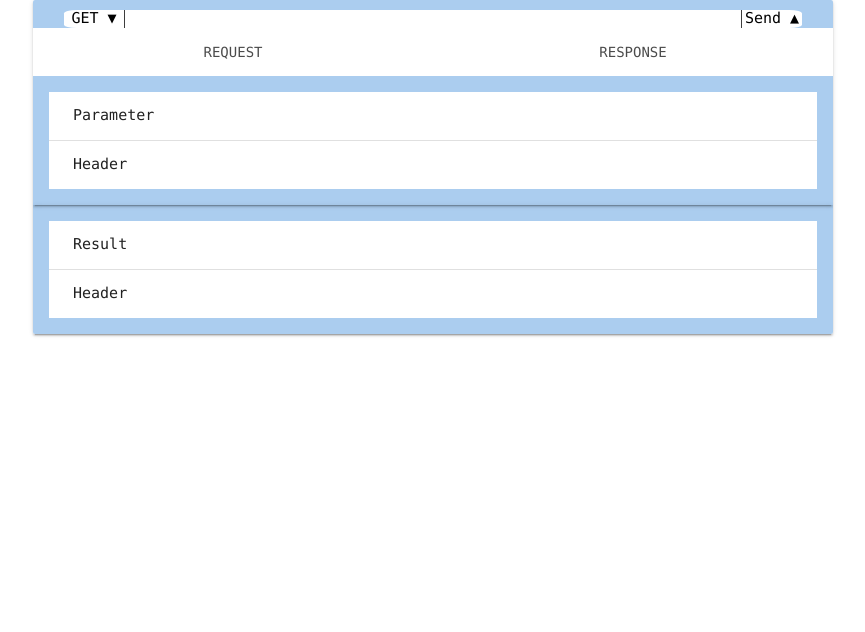
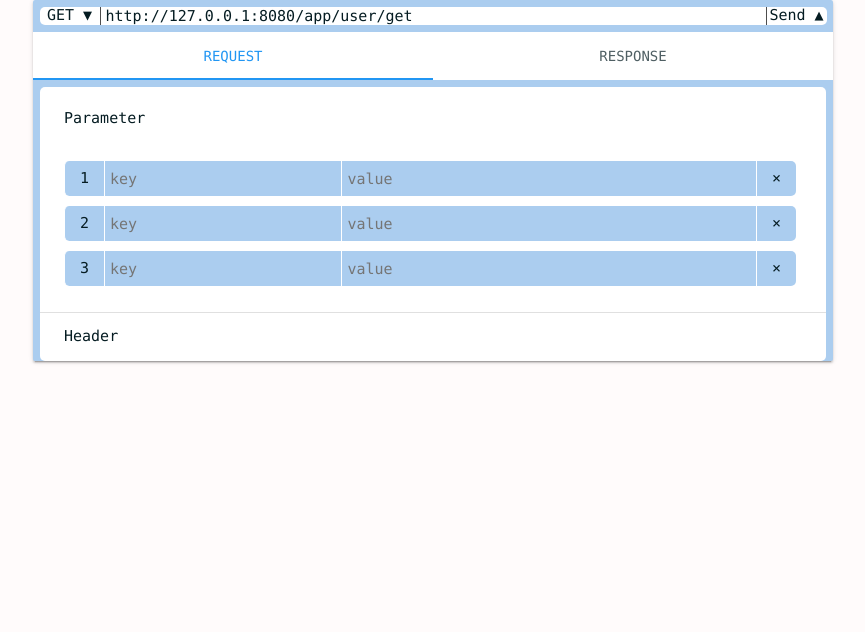
Before and after one commit to JiangKlijna/htt-papi, a plain HTML site: page web/index.html in a window 1280 px wide. Shown: the whole page, without its empty margins (207-1072 px from the left). Drawn offline with Linux system fonts and the light colour scheme; files that its build step writes are made by us from their sources.

Commit message:
:cat:adjust 2019-5-22

```diff
--- a/web/index.css
+++ b/web/index.css
@@ -2,26 +2,41 @@
 * {
     margin: 0;
     padding: 0;
+    color: #051c22;
     font-family: Consolas, sans-serif;
+}
+
+a, input, button {
+    color: #051c22;
+!important;
 }
 
 html, body {
     width: 100%;
     height: 100%;
+    background: #fffbfb;
 }
 
 header {
     width: 100%;
-    height: 10%;
+    height: 8%;
     background: #abcdef;
     text-align: center;
+    padding: 7px 0;
 }
 
-footer {
+nav {
     width: 100%;
-    height: 90%;
+    height: 8%;
+}
+
+aside {
+    width: 100%;
+    height: 84%;
     overflow-y: auto;
     background: #abcdef;
+    padding: 7px 0 0 0;
+    -ms-overflow-style:none;
 }
 
 .mdui-tab {
@@ -29,38 +44,107 @@ footer {
     background: white;
 }
 
+.mdui-panel-item {
+    margin: 0 auto;
+    width: calc(100% - 14px);
+}
+
+header p {
+    width: 100%;
+    height: 100%;
+}
+
 #h-method {
     outline: none;
     border: none;
-    border-top-left-radius: 21%;
-    border-bottom-left-radius: 21%;
+    border-top-left-radius: 5px;
+    border-bottom-left-radius: 5px;
     background: white;
     width: 60px;
-    height: 72%;
+    height: 100%;
     vertical-align: middle;
-    margin-top: 10px;
 }
 
 #h-url {
     outline: none;
     border: none;
-    border-left: 1px solid #3d3d3d;
-    border-right: 1px solid #3d3d3d;
-    width: 75%;
-    height: 72%;
+    border-left: 1px solid #4d4d4d;
+    border-right: 1px solid #4d4d4d;
+    height: 100%;
+    width: calc(100% - 145px);
     vertical-align: middle;
-    padding: 0 8px;
-    margin-top: 10px;
+    padding: 0 5px;
 }
 
 #h-send {
     outline: none;
     border: none;
-    border-top-right-radius: 21%;
-    border-bottom-right-radius: 21%;
+    border-top-right-radius: 5px;
+    border-bottom-right-radius: 5px;
     background: white;
     width: 60px;
-    height: 72%;
+    height: 100%;
     vertical-align: middle;
-    margin-top: 10px;
 }
+
+.item {
+    margin: 10px 0;
+    height: 35px;
+}
+
+.item-seq, .item-key, .item-val, .item-del {
+    vertical-align: middle;
+    background: #abcdef;
+    outline: none;
+    border: none;
+    height: 100%;
+    border-left: 1px solid white;
+}
+
+.item-seq, .item-del {
+    width: 40px;
+}
+
+.item-seq {
+    border-top-left-radius: 5px;
+    border-bottom-left-radius: 5px;
+}
+
+.item-del {
+    border-top-right-radius: 5px;
+    border-bottom-right-radius: 5px;
+}
+
+.item-key, .item-val {
+    padding: 0 5px;
+}
+
+.item-key {
+    width: calc(38% - 54px);
+}
+
+.item-val {
+    width: calc(62% - 54px);
+}
+
+.radius-top {
+    border-top-left-radius: 5px;
+    border-top-right-radius: 5px;
+}
+
+.radius-bot {
+    border-bottom-left-radius: 5px;
+    border-bottom-right-radius: 5px;
+}
+
+#result-text {
+    width: calc(100% - 15px);
+    margin: 0 auto;
+    height: 260px;
+    background: #abcdef;
+    border-radius: 5px;
+    outline: none;
+    border: none;
+    resize: vertical;
+    padding: 5px;
+}
--- a/web/index.html
+++ b/web/index.html
@@ -3,118 +3,87 @@
 <head>
     <meta charset="UTF-8">
     <title>htt-papi</title>
-    <link rel="stylesheet" href="mdui/css/mdui.css">
+    <link rel="stylesheet" href="mdui/css/mdui.min.css">
     <link rel="stylesheet" href="index.css">
-    <script src="mdui/js/mdui.js"></script>
+    <script src="mdui/js/mdui.min.js"></script>
 </head>
-<body class="mdui-theme-primary-brown">
+<body class="mdui-theme-primary-blue">
+<!--<div class="mdui-progress">-->
+<!--<div class="mdui-progress-indeterminate"></div>-->
+<!--</div>-->
 <div id="main" class="mdui-card">
     <header>
-        <button id="h-method" class="mdui-ripple">GET&nbsp;▼</button><input id="h-url"><button id="h-send" class="mdui-ripple">Send&nbsp;▲</button>
+        <p>
+            <button id="h-method" class="mdui-ripple">GET&nbsp;▼</button><input id="h-url" value="http://127.0.0.1:8080/app/user/get"><button id="h-send" class="mdui-ripple" onclick="location='index.html'">Send&nbsp;▲</button>
+        </p>
     </header>
-    <footer>
-        <div class="mdui-tab mdui-tab-full-width mdui-panel-popout" mdui-tab>
-            <a href="#tab-req" class="mdui-ripple">Request</a>
+    <nav class="mdui-tab mdui-tab-full-width mdui-panel-popout" mdui-tab>
+        <a href="#tab-req" class="mdui-ripple mdui-tab-active">Request</a>
         <a href="#tab-res" class="mdui-ripple">Response</a>
-        </div>
-        <div id="tab-req" class="mdui-p-a-2 mdui-panel mdui-panel-gapless" mdui-panel>
-            <div class="mdui-panel-item">
+    </nav>
+    <aside id="tab-req" class="mdui-panel mdui-panel-gapless" mdui-panel>
+        <div class="mdui-panel-item mdui-panel-item-open radius-top">
             <div class="mdui-panel-item-header">Parameter</div>
             <div class="mdui-panel-item-body">
-                    <p>First content</p>
-                    <p>First content</p>
-                    <p>First content</p>
-                    <p>First content</p>
-                    <p>First content</p>
-                    <p>First content</p>
-                    <p>Second content</p>
-                    <p>Second content</p>
-                    <p>Second content</p>
-                    <p>Second content</p>
-                    <p>Second content</p>
-                    <p>Second content</p>
-                    <p>Second content</p>
-                    <p>Second content</p>
-                    <p>Second content</p>
-                    <p>Second content</p>
-                    <p>Second content</p>
-                    <p>Second content</p>
+                <p class="item">
+                    <button class="mdui-ripple item-seq">1</button><input class="item-key" placeholder="key"><input class="item-val" placeholder="value"><button class="mdui-ripple item-del">×</button>
+                </p>
+                <p class="item">
+                    <button class="mdui-ripple item-seq">2</button><input class="item-key" placeholder="key"><input class="item-val" placeholder="value"><button class="mdui-ripple item-del">×</button>
+                </p>
+                <p class="item">
+                    <button class="mdui-ripple item-seq">3</button><input class="item-key" placeholder="key"><input class="item-val" placeholder="value"><button class="mdui-ripple item-del">×</button>
+                </p>
             </div>
         </div>
 
-            <div class="mdui-panel-item">
+        <div class="mdui-panel-item radius-bot">
             <div class="mdui-panel-item-header">Header</div>
             <div class="mdui-panel-item-body">
-                    <p>Second content</p>
-                    <p>Second content</p>
-                    <p>Second content</p>
-                    <p>Second content</p>
-                    <p>Second content</p>
-                    <p>Second content</p>
-                    <p>Second content</p>
-                    <p>Second content</p>
-                    <p>Second content</p>
-                    <p>Second content</p>
-                    <p>Second content</p>
-                    <p>Second content</p>
-                    <p>Second content</p>
-                    <p>Second content</p>
-                    <p>Second content</p>
-                    <p>Second content</p>
-                    <p>Second content</p>
-                    <p>Second content</p>
+                <p class="item">
+                    <button class="mdui-ripple item-seq">1</button><input class="item-key" placeholder="key"><input class="item-val" placeholder="value"><button class="mdui-ripple item-del">×</button>
+                </p>
+                <p class="item">
+                    <button class="mdui-ripple item-seq">2</button><input class="item-key" placeholder="key"><input class="item-val" placeholder="value"><button class="mdui-ripple item-del">×</button>
+                </p>
+                <p class="item">
+                    <button class="mdui-ripple item-seq">3</button><input class="item-key" placeholder="key"><input class="item-val" placeholder="value"><button class="mdui-ripple item-del">×</button>
+                </p>
             </div>
         </div>
-        </div>
-        <div id="tab-res" class="mdui-p-a-2 mdui-panel mdui-panel-gapless" mdui-panel>
-            <div class="mdui-panel-item">
+    </aside>
+    <aside id="tab-res" class="mdui-panel mdui-panel-gapless" mdui-panel>
+        <div class="mdui-panel-item mdui-panel-item-open radius-top">
             <div class="mdui-panel-item-header">Result</div>
             <div class="mdui-panel-item-body">
-                    <p>First content</p>
-                    <p>First content</p>
-                    <p>First content</p>
-                    <p>First content</p>
-                    <p>First content</p>
-                    <p>First content</p>
-                    <p>Second content</p>
-                    <p>Second content</p>
-                    <p>Second content</p>
-                    <p>Second content</p>
-                    <p>Second content</p>
-                    <p>Second content</p>
-                    <p>Second content</p>
-                    <p>Second content</p>
-                    <p>Second content</p>
-                    <p>Second content</p>
-                    <p>Second content</p>
-                    <p>Second content</p>
+                <textarea id="result-text">{}</textarea>
             </div>
         </div>
 
-            <div class="mdui-panel-item">
+        <div class="mdui-panel-item radius-bot box">
             <div class="mdui-panel-item-header">Header</div>
             <div class="mdui-panel-item-body">
-                    <p>Second content</p>
-                    <p>Second content</p>
-                    <p>Second content</p>
-                    <p>Second content</p>
-                    <p>Second content</p>
-                    <p>Second content</p>
-                    <p>Second content</p>
-                    <p>Second content</p>
-                    <p>Second content</p>
-                    <p>Second content</p>
-                    <p>Second content</p>
-                    <p>Second content</p>
-                    <p>Second content</p>
-                    <p>Second content</p>
-                    <p>Second content</p>
-                    <p>Second content</p>
-                    <p>Second content</p>
-                    <p>Second content</p>
+                <p class="item">
+                    <button class="mdui-ripple item-seq">1</button><input class="item-key" placeholder="key"><input class="item-val" placeholder="value"><button class="mdui-ripple item-del">×</button>
+                </p>
+                <p class="item">
+                    <button class="mdui-ripple item-seq">2</button><input class="item-key" placeholder="key"><input class="item-val" placeholder="value"><button class="mdui-ripple item-del">×</button>
+                </p>
+                <p class="item">
+                    <button class="mdui-ripple item-seq">3</button><input class="item-key" placeholder="key"><input class="item-val" placeholder="value"><button class="mdui-ripple item-del">×</button>
+                </p>
+                <p class="item">
+                    <button class="mdui-ripple item-seq">4</button><input class="item-key" placeholder="key"><input class="item-val" placeholder="value"><button class="mdui-ripple item-del">×</button>
+                </p>
+                <p class="item">
+                    <button class="mdui-ripple item-seq">5</button><input class="item-key" placeholder="key"><input class="item-val" placeholder="value"><button class="mdui-ripple item-del">×</button>
+                </p>
+                <p class="item">
+                    <button class="mdui-ripple item-seq">6</button><input class="item-key" placeholder="key"><input class="item-val" placeholder="value"><button class="mdui-ripple item-del">×</button>
+                </p>
             </div>
         </div>
-        </div>
+    </aside>
     </footer>
 </div>
 <script src="index.js"></script>
```
Lines whose indentation alone changed are shown as unchanged.
